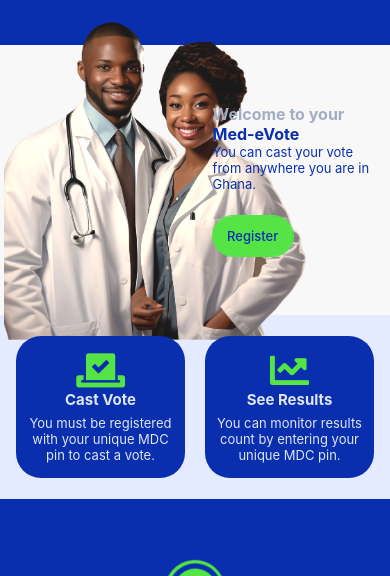
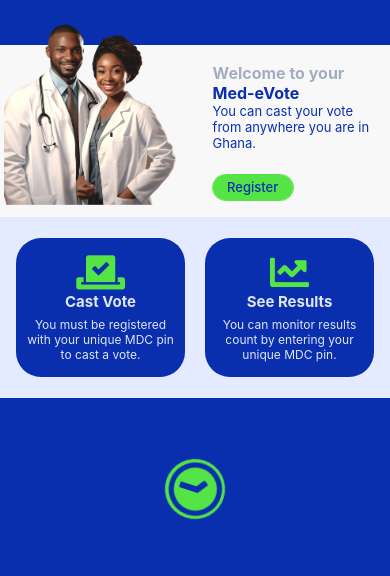
Before and after one commit to Morvic-Scp/Med-eVote, a plain HTML site: page MedVoting/index.html in a window 390 px wide. Shown: the part 195-771 px from the top of the page. Drawn offline with Linux system fonts and the light colour scheme; a web font is replaced by a local one.

Commit message:
Bug Fixes

```diff
--- a/MedVoting/css/style.css
+++ b/MedVoting/css/style.css
@@ -21,7 +21,7 @@
 
 .banner {
   background: var(--med-e-vote-blue, #092eae);
-  padding: 10vh 7vh;
+  padding: 3rem 7vh;
   gap: 44px;
   align-items: center;
   justify-content: flex-start;
@@ -119,7 +119,7 @@
     /* padding: 14px 18px; */
     width: 180px;
     height: 55px;
-    outline: none;
+    /* outline: none; */
     border: none;
     color: var(--med-e-vote-blue, #092eae);
     text-align: center;
@@ -129,15 +129,32 @@
     transition: all .3s ease-in;
 
 }
-.home-register-btn:hover{
+.home-register-btn::before {
+    content: "";
+    position: absolute;
+    top: -10px;
+    left: -10px;
+    right: -10px;
+    bottom: -10px;
+    border: 4px solid var(--med-e-vote-bright-green);
+    border-radius: 59px;
+    opacity: 0;
+    transition: opacity 0.5s ease-in-out;
+  }
+  .home-register-btn:not(:hover) {
+    transition: all 0.3s ease-in; /* Apply a shorter transition time for smooth exit from hover */
+  }
+
+  .home-register-btn:hover::before {
+    opacity: 1;
+  }
+
+  .home-register-btn:hover {
     box-shadow: 2px 3px 5px #0000004d;
-    outline: 4px solid var(--med-e-vote-bright-green);
-    outline-offset: 5px;
-    transition: all .3s ease-in;
-}
+  }
 
 .docs-side-profile{
-    height: 120vh;
+    height: 30rem;
     top: -110px;
     position: absolute;
 }
@@ -225,24 +242,43 @@
 }
 
 .days-more {
+  border-radius: 50px;
   color: var(--adm-off-white-texts, #f3f3f3);
   text-align: center;
   font: 400 64px "Inter", sans-serif;
   position: relative;
   padding: 8px 17px;
-  transition:all .3s cubic-bezier(0.075, 0.82, 0.165, 1);
   width: fit-content;
+  /* outline: 0px solid var(--med-e-vote-bright-green); */
+  /* outline-offset: 0px; */
   /* transition: all .3s ease-in; */
-  border-radius: 50px;
+  transition:all 0.3s cubic-bezier(0.075, 0.82, 0.165, 1);
 
 }
-.days-more:hover{
-    /* box-shadow: 2px 3px 5px #0000004d; */
+
+.days-more::before {
+    content: "";
+    position: absolute;
+    top: -5px;
+    left: -5px;
+    right: -5px;
+    bottom: -5px;
+    border: 4px solid var(--med-e-vote-bright-green);
     border-radius: 50px;
-    outline: 4px solid var(--med-e-vote-bright-green);
-    outline-offset: 5px;
-    transition:all .3s cubic-bezier(0.075, 0.82, 0.165, 1);
-}
+    opacity: 0; /* Initially hidden */
+    transition: opacity 0.5s ease-in-out;
+  }
+
+  .days-more:hover::before {
+    opacity: 1; /* Show the outline on hover */
+  }
+
+  .days-more:hover {
+    box-shadow: 2px 3px 5px #0000004d;
+  }
+.days-more:not(:hover) {
+    transition: all 0.5s ease-in; /* Apply a shorter transition time for smooth exit from hover */
+  }
 
 .footer-inner {
   background: var(--med-e-vote-dark-blue, #002197);
@@ -297,7 +333,7 @@
 }
 
 .img-canvas{
-    height: 100vh;
+    height: 30.3rem;
 }
 .content-msg{
     padding: 4.3rem;
@@ -314,13 +350,20 @@
     align-items: center;
     border-radius: 85px;
 }
+@media only screen and (min-width: 1265px) {
+    .docs-side-profile{
+        height: 34.4rem;
+        top:-64px;
+        /* left: 25%; */
+    }
+}
 
-@media only screen and (max-width: 1018px) {
+@media only screen and (max-width: 1265px) {
     .nav {
       width: 40%;
     }
     .banner{
-        padding: 10vh 5vh;
+        padding: 3rem 5vh;
     }
     .logo-mdc{
         width: 70px;
@@ -330,12 +373,12 @@
         padding: 5px 15px;
     }
     .docs-side-profile{
-        height: 87vh;
-        /* top:-72px;
-        left: 25%; */
+        height: 30rem;
+        top:-64px;
+        /* left: 25%; */
     }
     .img-canvas{
-        height: 61vh;
+        height: 26rem;
     }
     .content-msg{
         padding: 2rem;
@@ -373,12 +416,12 @@
       }
 
     .docs-side-profile{
-        height: 82vh;
+        height: 25.9rem;
         top: -70px;
     }
 
     .img-canvas{
-        height: 69vh;
+        height: 20rem;
     }
 
     .welcom-to-your {
@@ -430,12 +473,12 @@
         width: 58%;
       }
     .docs-side-profile{
-        height: 64vh;
+        height: 19.5rem;
         top: -70px;
     }
 
     .img-canvas{
-        height: 45vh;
+        height: 15rem;
     }
 
     .welcom-to-your {
@@ -492,7 +535,7 @@
     }
 }
 
- @media only screen and (max-width: 636px) {
+ @media only screen and (max-width: 598px) {
     .logo-mdc{
         height: 50px;
         width: 50px;
@@ -509,7 +552,7 @@
       }
 
     .docs-side-profile{
-        height: 48vh;
+        height: 15.3rem;
         top: -53px;
     }
 
@@ -597,12 +640,12 @@
       }
 
     .docs-side-profile{
-        height: 40vh;
-        top: -43px;
+        height: 12rem;
+        top: -32px;
     }
 
     .img-canvas{
-        height: 25vh;
+        height: 10rem;
     }
     .welcom-to-your {
         color: var(--med-e-vote-blue-gray, #a4aec1);
@@ -622,14 +665,14 @@
 
     .content-msg{
         padding: 1.1rem;
-        height: 32vh;
+        height: fit-content;
     }
     .summary-text{
         font-size: 15px;
         margin-bottom: 6px;
     }
     .summer-inn-text{
-        font-size: 13px;
+        font-size: 12px;
     }
 
     .frame-158{
@@ -643,9 +686,9 @@
         margin: 0;
     }
     .home-register-btn{
-        padding: 5px 12px;
+        padding: 0px 12px;
         width: 80px;
-        height: 40px;
+        height: 25px;
         text-align: center;
         font: 500 13px "Inter", sans-serif;
         position: relative;
```
